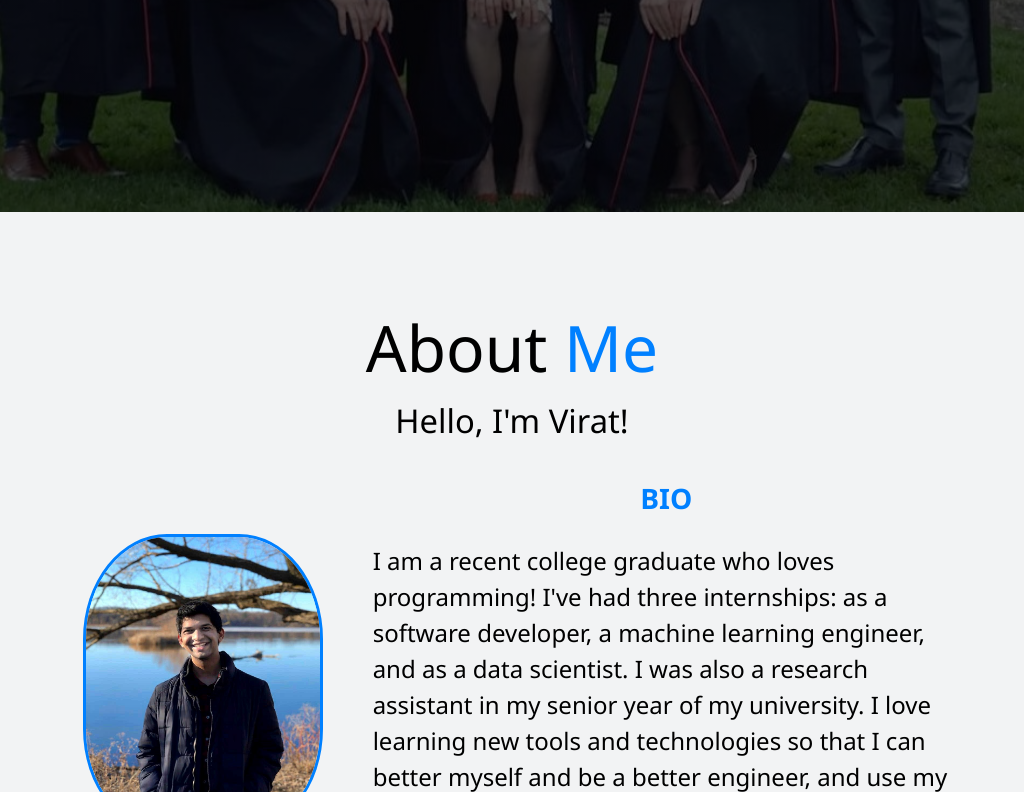
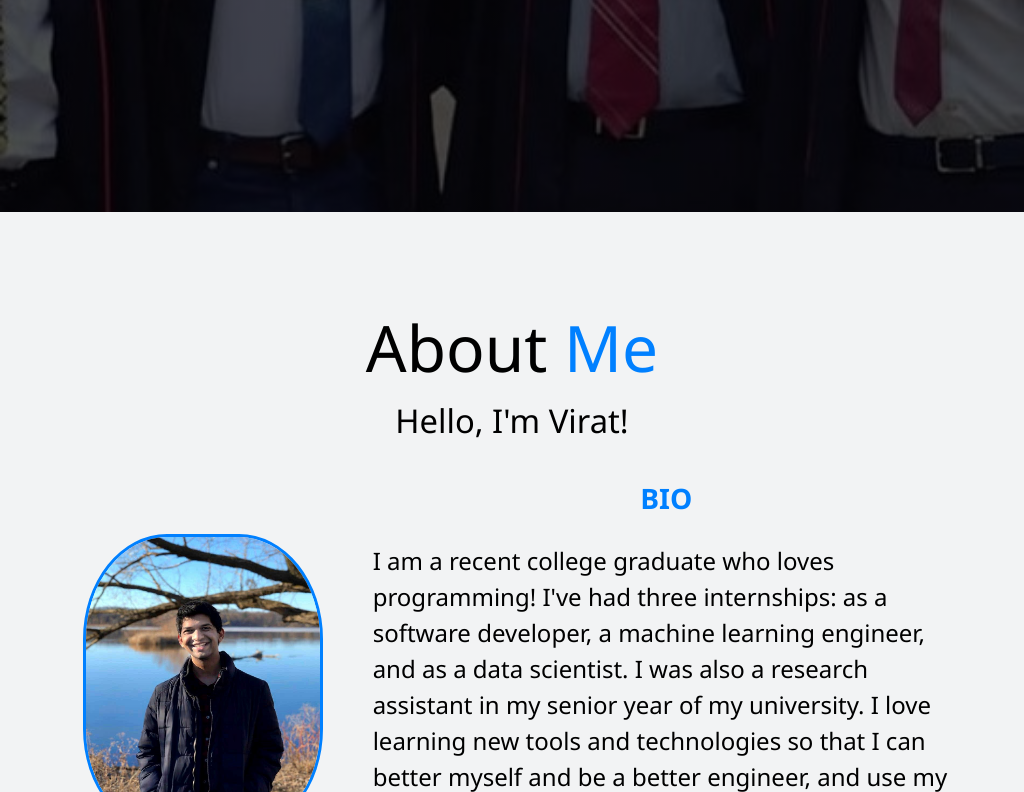
Before and after one commit to vmamata/svirat.github.io, a website: page index.html in a window 1024 px wide. Shown: the part 588-1380 px from the top of the page. Drawn offline with nearby package versions, Linux system fonts and the light colour scheme; some packages are replaced by stand-ins of ours.

Commit message:
Update main.css

```diff
--- a/css/main.css
+++ b/css/main.css
@@ -607,7 +607,7 @@ body#bg-img:after {
   width: 100%;
   height: 100%;
   z-index: -1;
-  background: linear-gradient( rgba(0, 0, 0, 0.7), rgba(0, 0, 0, 0.7) ), url(../img/GraduationPic.jpg); /* HOME COLOR */
+  background: linear-gradient( rgba(0, 0, 0, 0.7), rgba(0, 0, 0, 0.7) ), url(../img/GraduationPic2.jpg); /* HOME COLOR */
   background-attachment: fixed;
   background-size: cover; }
 
```
